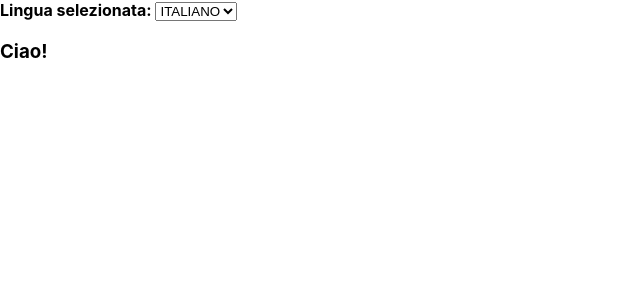
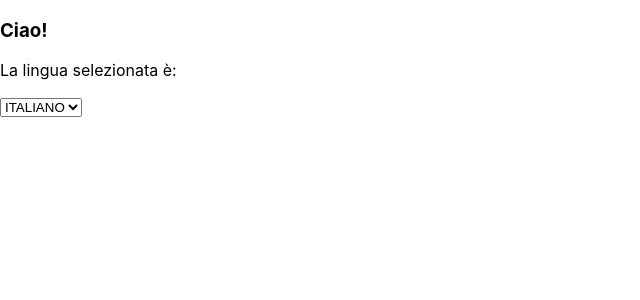
Before and after one commit to PuglisiAlfio/ReactJS, a React (Create React App) app in the folder esercizio-1/first-project/: page / in a window 1280 px wide. Shown: the top 300 px of the page, without its empty margins (0-640 px from the left). Built offline with nearby package versions, Linux system fonts and the light colour scheme.

Commit message:
Fix errors

```diff
--- a/esercizio-1/first-project/src/App.js
+++ /dev/null
@@ -1,13 +0,0 @@
-import DisplayLanguage from "./components/DisplayLanguage";
-import LanguageContext from "./components/LanguageContext";
-import './App.css';
-
-function App() {
-  return <div>
-          <LanguageContext.Provider>
-            <DisplayLanguage />
-          </LanguageContext.Provider>
-        </div>
-}
-
-export default App;
--- /dev/null
+++ b/esercizio-1/first-project/src/App.jsx
@@ -0,0 +1,28 @@
+import DisplayLanguage from "./components/DisplayLanguage"
+import LanguageContext from "./components/LanguageContext"
+import { useState } from "react"
+
+function App () {
+
+  const [language, setLanguage] = useState ("it")
+
+  function handleLanguageChange (event){
+    setLanguage(event.target.value)
+  };
+
+    return (
+      <>
+      <div>
+        <LanguageContext.Provider value={language}>
+        <DisplayLanguage />
+        </LanguageContext.Provider>
+        <select value={language} onChange={handleLanguageChange}>
+          <option value="en">ENGLISH</option>
+          <option value="it">ITALIANO</option>
+        </select>
+      </div>
+      </>
+    )
+}
+
+export default App
--- a/esercizio-1/first-project/src/components/DisplayLanguage.jsx
+++ b/esercizio-1/first-project/src/components/DisplayLanguage.jsx
@@ -1,33 +1,25 @@
-import { useState } from "react";
+import { useContext } from "react";
+import LanguageContext from "./LanguageContext"
+
 
 function DisplayLanguage () {
-
-  const [language, setLanguage] = useState ("it")
-
-function handleLanguageChange (event){
-  setLanguage(event.target.value)
-};
+  const language = useContext(LanguageContext)
 
   const Language = {
-      en: {
-          "HELLO": "Hello!",
-          "CURRENT": "Selected language: "
-        },
-
-        it : {
-            "HELLO": "Ciao!",
-            "CURRENT" : "Lingua selezionata: "
-        }
+    it : {
+      "HELLO": "Ciao!",
+      "CURRENT": "La lingua selezionata è:"
+    },
+    en: {
+      "HELLO": "Hello!",
+      "CURRENT": "Selected language is:"
+    }
   }
 
   return (
   <>
-  <b>{Language[language]["CURRENT"]}</b>
-  <select value={language} onChange={handleLanguageChange}>
-    <option value="en">ENGLISH</option>
-    <option value="it">ITALIANO</option>
-  </select>
   <h3>{Language[language]["HELLO"]}</h3>
+  <p>{Language[language]["CURRENT"]}</p>
   </>
   )
 }
```
Also changed, not shown: esercizio-1/first-project/src/components/LanguageContext.jsx (line endings or trailing spaces).
